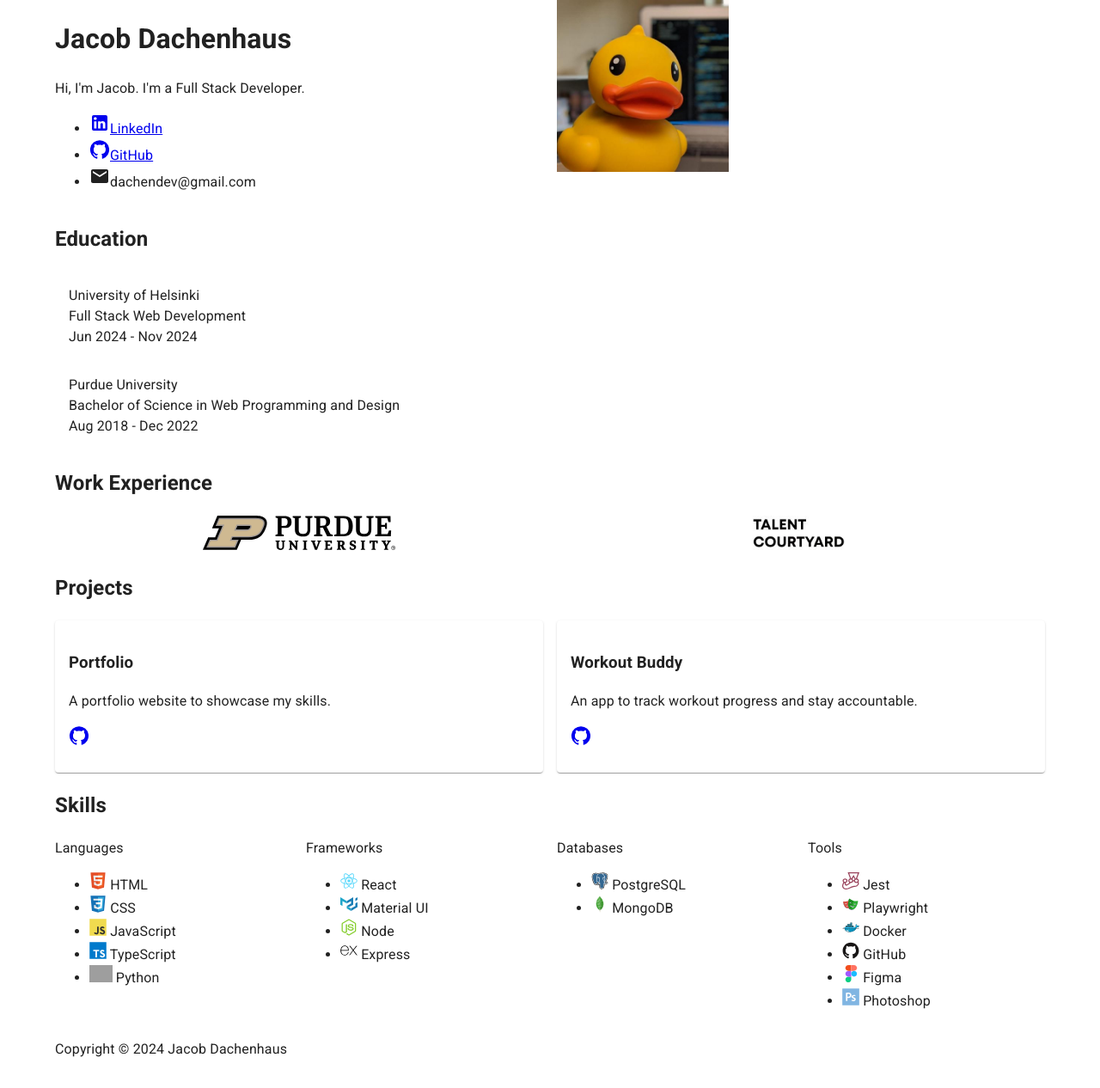
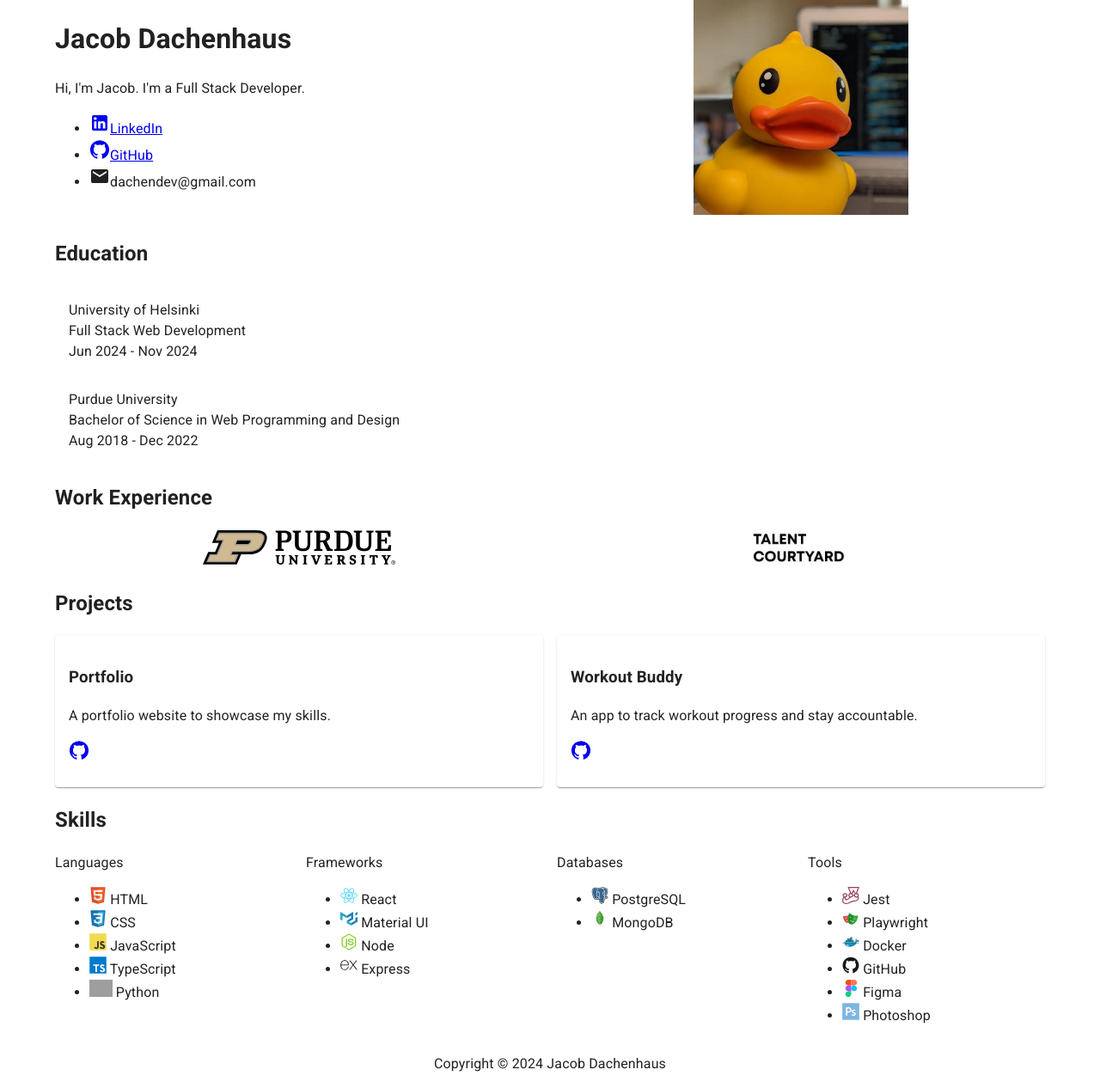
Before and after one commit to dachendev/portfolio, a React (Vite) app: page / in a window 1280 px wide. Shown: the whole page at 86% size. Built offline with nearby package versions, Linux system fonts and the light colour scheme; grey boxes are pictures that could not be loaded.

Commit message:
center footer and profile image

```diff
--- a/src/App.tsx
+++ b/src/App.tsx
@@ -117,8 +117,8 @@ const App: React.FC = () => {
                 </li>
               </ul>
             </Grid>
-            <Grid size="grow">
-              <img src="duck.jpeg" width="200" />
+            <Grid size="grow" sx={{ textAlign: "center" }}>
+              <img src="duck.jpeg" width="250" />
             </Grid>
           </Grid>
         </div>
@@ -182,9 +182,9 @@ const App: React.FC = () => {
             </Grid>
           </div>
         </div>
-        <div>
+        <Box sx={{ textAlign: "center" }}>
           <p>Copyright &copy; {new Date().getFullYear()} Jacob Dachenhaus</p>
-        </div>
+        </Box>
       </Container>
     </>
   );
```
